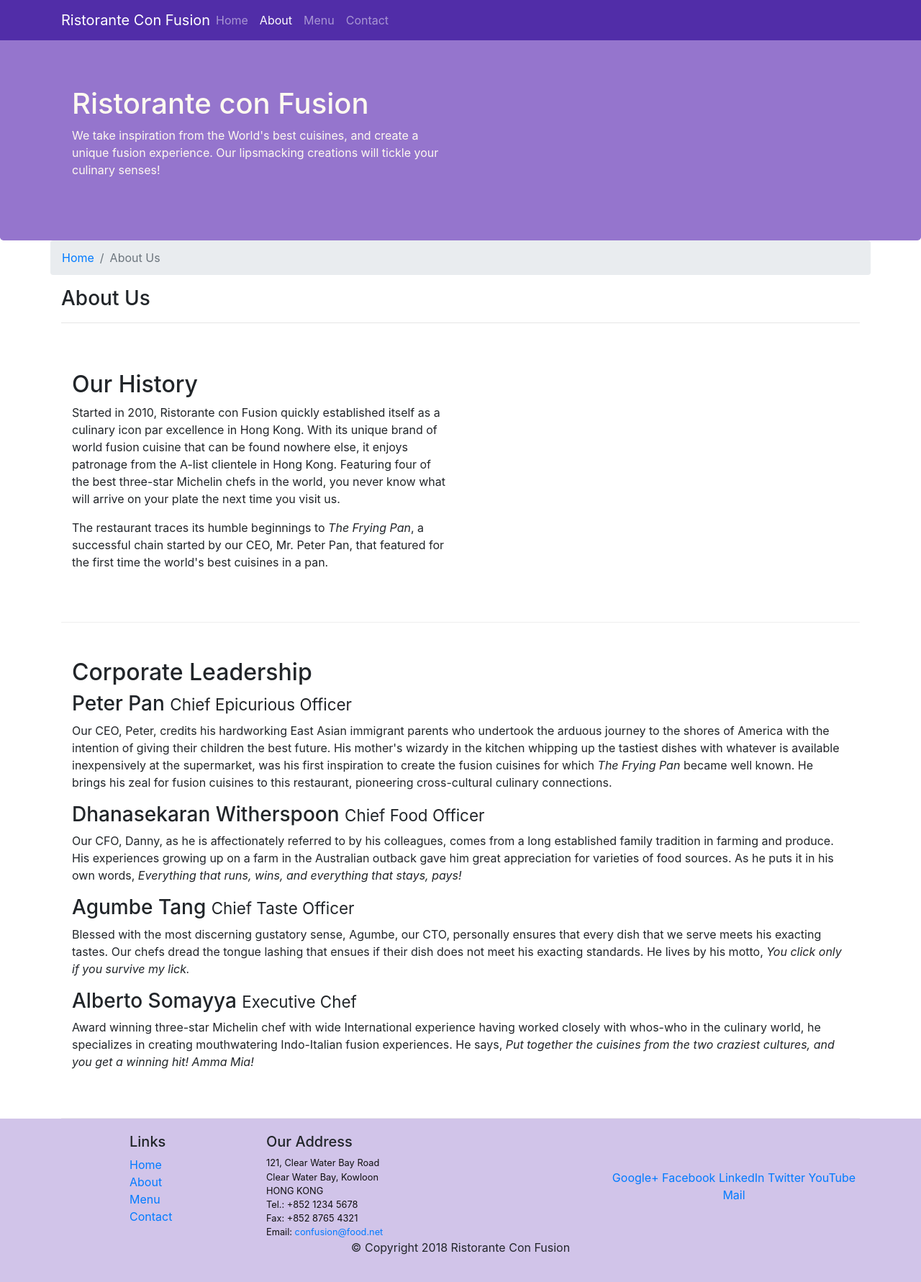
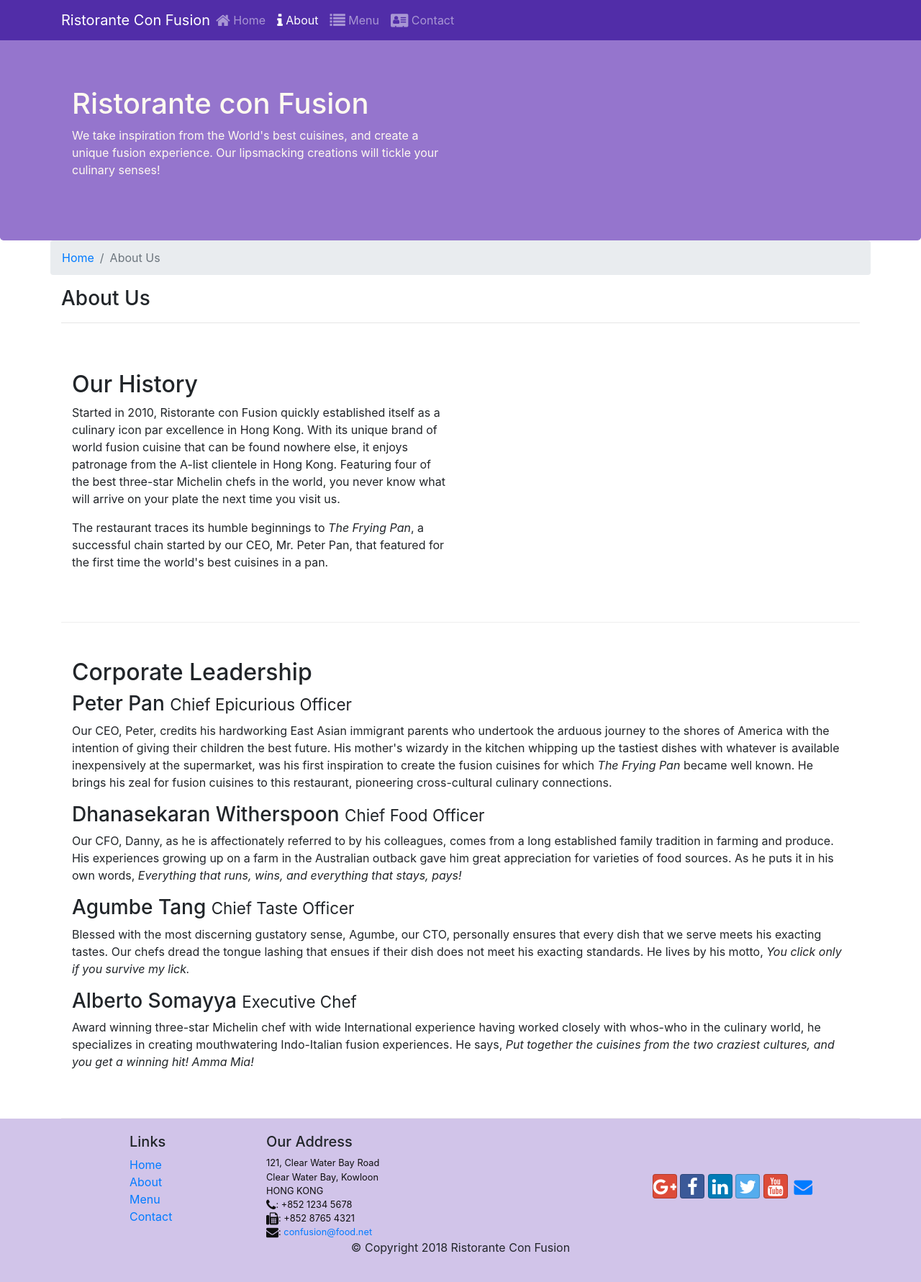
Before and after one commit to codegen17/conFusion, a website: page aboutus.html in a window 1280 px wide. Shown: the whole page at 72% size. Drawn offline with nearby package versions, Linux system fonts and the light colour scheme.

Commit message:
font awsome/boot social

```diff
--- a/aboutus.html
+++ b/aboutus.html
@@ -7,6 +7,8 @@
 
 <!-- Bootstrap CSS -->
 <link rel="stylesheet" href="node_modules/bootstrap/dist/css/bootstrap.min.css">
+<link rel="stylesheet" href="node_modules/font-awesome/css/font-awesome.min.css">
+ <link rel="stylesheet" href="node_modules/bootstrap-social/bootstrap-social.css">
 <link rel="stylesheet" href="css/styles.css">
 <body>
 <head>
@@ -21,18 +23,17 @@
                     <button class="navbar-toggler btn btn-primary" type="button" data-toggle="collapse" data-target="#Navbar" >
                         <span class="navbar-toggler-icon"></span>
                     </button>
-        <a class="navbar-brand mr-auto" href="./index.html"> Ristorante Con Fusion</a>
+                <a class="navbar-brand mr-auto" href="#"> Ristorante Con Fusion</a>
                            <div class="collapse navbar-collapse" id-"Navbar">
                               <ul class="nav navbar-nav mr-auto">
-                     <li class="nav-item"><a class="nav-link" href="./index.html">Home</a></li>
-                    <li class="nav-item active"><a class="nav-link" href="#">About</a></li>
-                       <li class="nav-item"><a class="nav-link" href="#">Menu</a></li>
-                   <li class="nav-item"><a class="nav-link" href="#">Contact</a></li>
+                             <li class="nav-item"><a class="nav-link" href="#"><span class="fa fa-home fa-lg"></span> Home</a></li>
+                            <li class="nav-item active  "><a class="nav-link" href="./aboutus.html"><span class="fa fa-info fa-lg"></span> About</a></li>
+                               <li class="nav-item"><a class="nav-link" href="#"><span class="fa fa-list fa-lg"></span> Menu</a></li>
+                           <li class="nav-item"><a class="nav-link" href="#"><span class="fa fa-address-card fa-lg"></span> Contact</a></li>
                              </ul>
                           </div>
                 </div>
             </nav>
-
 </div>
 
 </nav>
@@ -108,19 +109,19 @@
 		              121, Clear Water Bay Road<br>
 		              Clear Water Bay, Kowloon<br>
 		              HONG KONG<br>
-		              Tel.: +852 1234 5678<br>
-		              Fax: +852 8765 4321<br>
-		              Email: <a href="mailto:confusion@food.net">confusion@food.net</a>
+		              <i class="fa fa-phone fa-lg"></i>: +852 1234 5678<br>
+		              <i class="fa fa-fax fa-lg"></i>: +852 8765 4321<br>
+		              <i class="fa fa-envelope fa-lg"></i>: <a href="mailto:confusion@food.net">confusion@food.net</a>
 		           </address>
                 </div>
                 <div class="col-12 col-sm-4 align-self-center">
                     <div class="text-center">
-                        <a href="http://google.com/+">Google+</a>
-                        <a href="http://www.facebook.com/profile.php?id=">Facebook</a>
-                        <a href="http://www.linkedin.com/in/">LinkedIn</a>
-                        <a href="http://twitter.com/">Twitter</a>
-                        <a href="http://youtube.com/">YouTube</a>
-                        <a href="mailto:">Mail</a>
+                        <a class="btn btn-social-icon btn-google" href="http://google.com/+"><i class="fa fa-google-plus fa-lg"></i></a>
+                        <a class="btn btn-social-icon btn-facebook" href="http://www.facebook.com/profile.php?id="><i class="fa fa-facebook fa-lg"></i></a>
+                        <a class="btn btn-social-icon btn-linkedin" href="http://www.linkedin.com/in/"><i class="fa fa-linkedin fa-lg"></i></a>
+                        <a class="btn btn-social-icon btn-twitter" href="http://twitter.com/"><i class="fa fa-twitter fa-lg"></i></a>
+                        <a class="btn btn-social-icon btn-google" href="http://youtube.com/"><i class="fa fa-youtube fa-lg"></i></a>
+                        <a class="btn btn-social-icon btn-icon"  href="mailto:"><i class="fa fa-envelope fa-lg"></i></a>
                     </div>
                 </div>
            </div>
--- a/package.json
+++ b/package.json
@@ -15,6 +15,8 @@
   },
   "dependencies": {
     "bootstrap": "^4.0.0",
+    "bootstrap-social": "^5.1.1",
+    "font-awesome": "^4.7.0",
     "jquery": "^3.3.1",
     "popper.js": "^1.12.9"
   }
```
Also changed, not shown: index.html (+12 -10 lines), 1 other file. Lines whose indentation alone changed are shown as unchanged.
